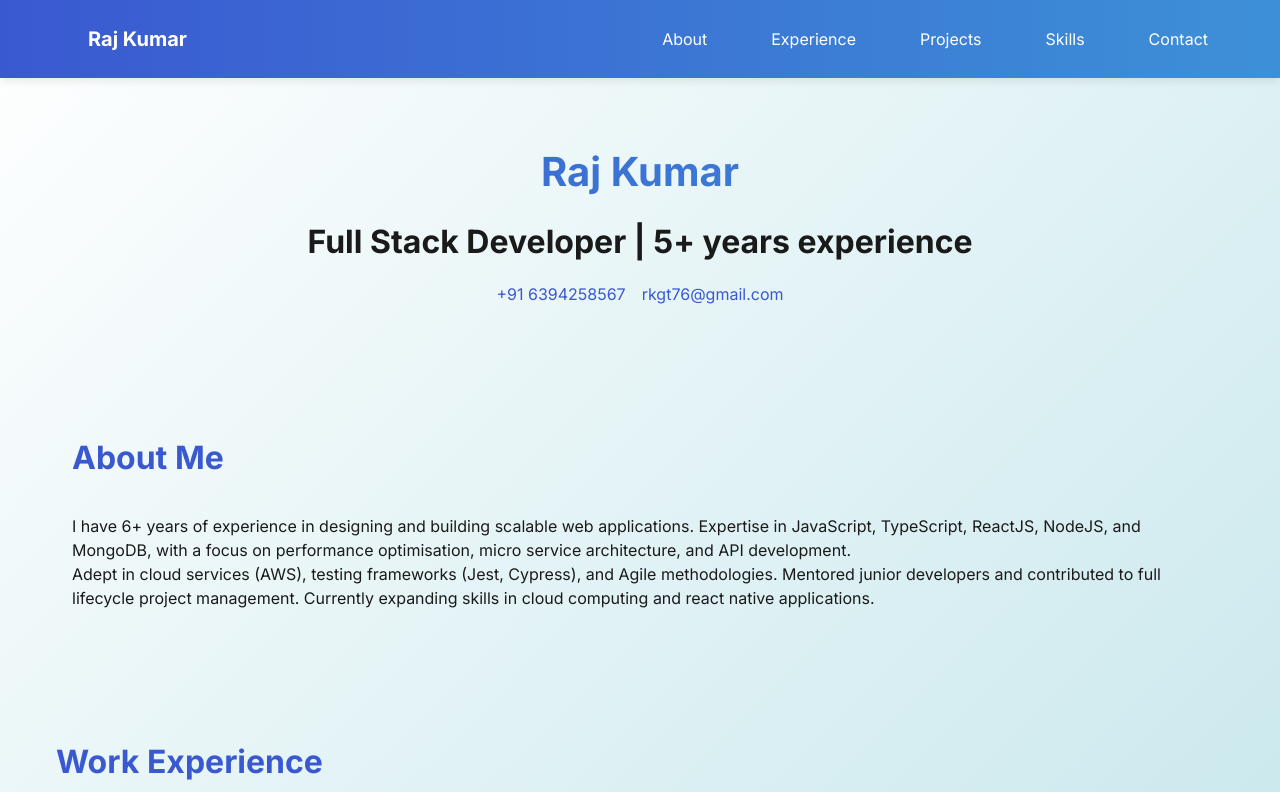
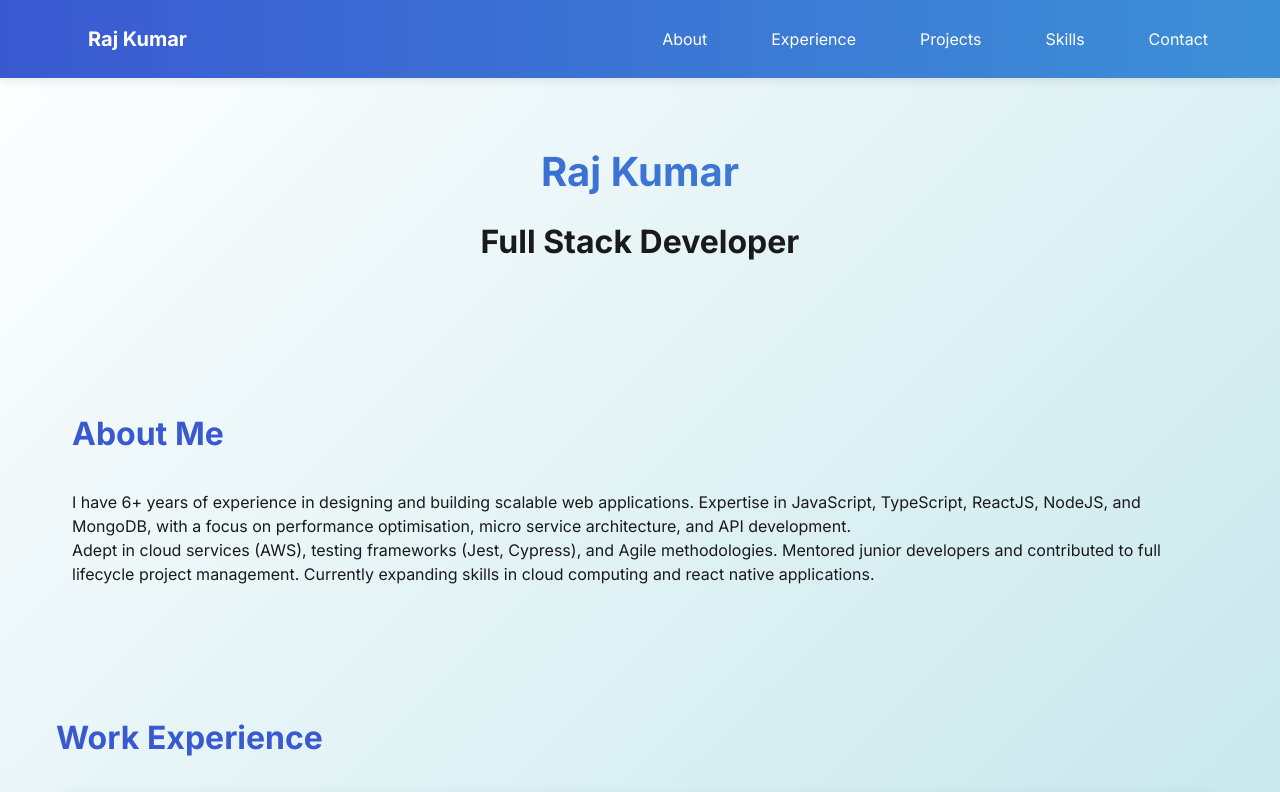
Before and after one commit to raj-kr/portfolio, a Next.js app: page / in a window 1280 px wide. Shown: the top 792 px of the page. Built offline with nearby package versions, Linux system fonts and the light colour scheme.

Commit message:
removed contact information and future development docs

```diff
--- a/src/app/page.tsx
+++ b/src/app/page.tsx
@@ -39,10 +39,10 @@ export default function Home() {
         <section id="hero">
           <div style={{ textAlign: 'center' }}>
             <h1>Raj Kumar</h1>
-            <h2 style={{ color: 'var(--gray-600)', marginBottom: '1rem' }}>Full Stack Developer | 5+ years experience</h2>
+            <h2 style={{ color: 'var(--gray-600)', marginBottom: '1rem' }}>Full Stack Developer</h2>
             <div style={{ display: 'flex', justifyContent: 'center', gap: '1rem' }}>
-              <a href="tel:+916394258567">+91 6394258567</a>
-              <a href="mailto:rkgt76@gmail.com">rkgt76@gmail.com</a>
+              {/* <a href="tel:+916394258567">+91 6394258567</a>
+              <a href="mailto:rkgt76@gmail.com">rkgt76@gmail.com</a> */}
             </div>
           </div>
         </section>
@@ -173,13 +173,13 @@ export default function Home() {
         </section>
 
         {/* Contact Section */}
-        <section id="contact">
+        {/* <section id="contact">
           <h2>Contact</h2>
           <div style={{ textAlign: 'center' }}>
             <p>Mobile: <a href="tel:+916394258567">+91 6394258567</a></p>
             <p>Email: <a href="mailto:rkgt76@gmail.com">rkgt76@gmail.com</a></p>
           </div>
-        </section>
+        </section> */}
       </div>
     </Layout>
   );
```
Also changed, not shown: 2 other files (tests, documents, lock files or other folders).
